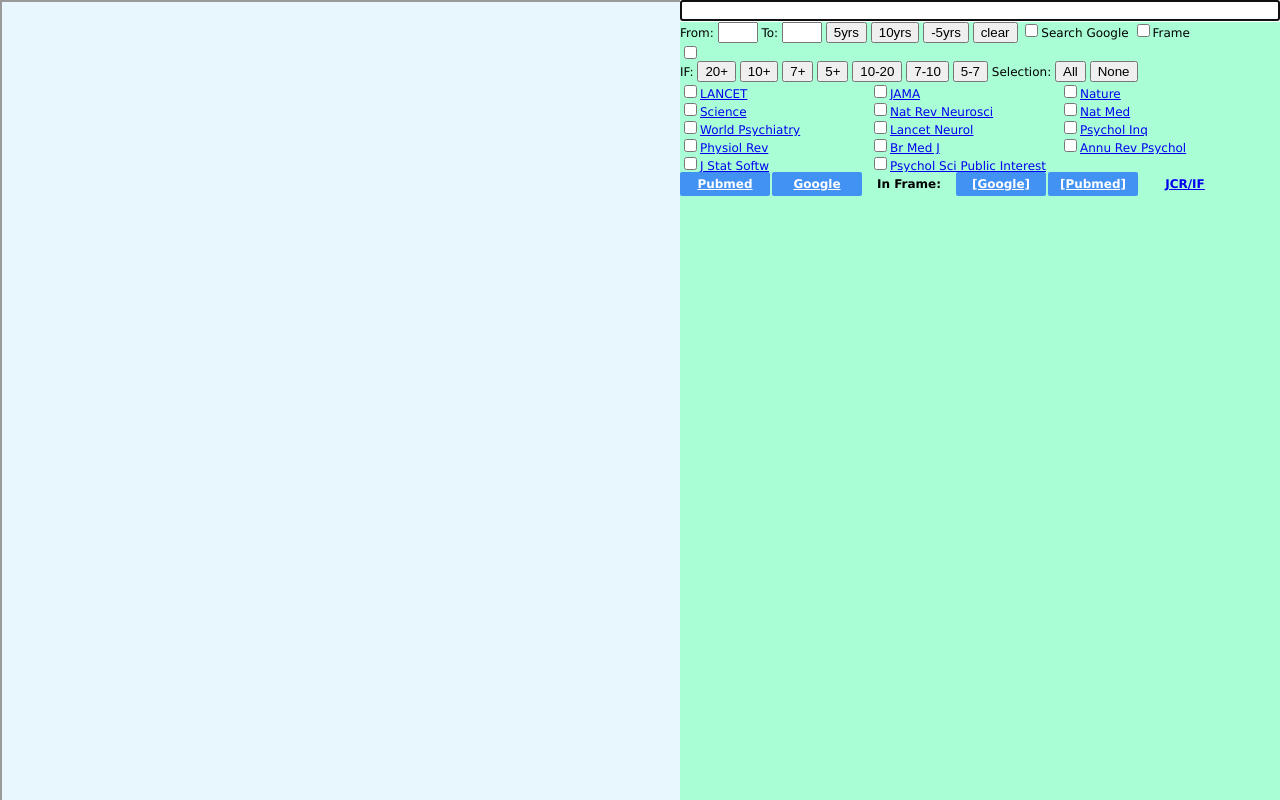
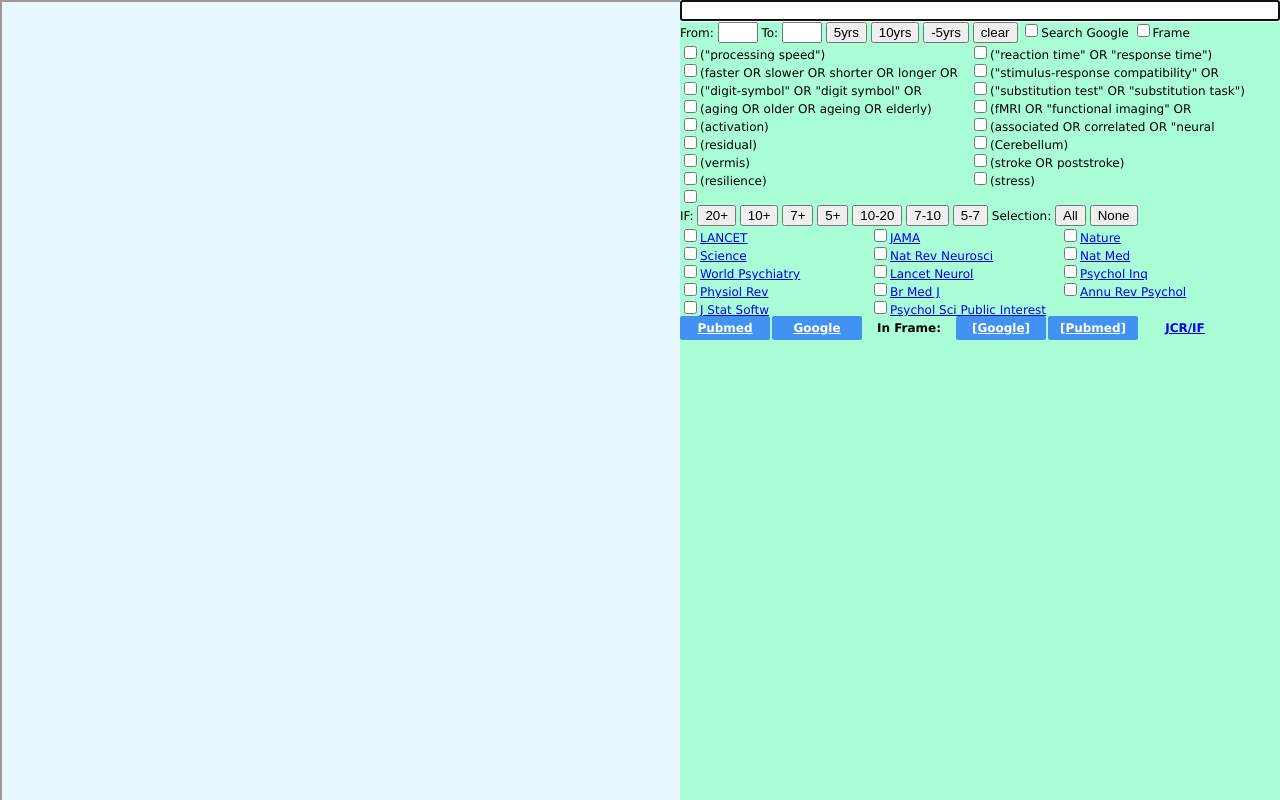
Before and after one commit to clivehywong/search, a plain HTML site: page index.html in a window 1280 px wide. Drawn offline with Linux system fonts and the light colour scheme.

Commit message:
Update index.html

```diff
--- a/index.html
+++ b/index.html
@@ -331,7 +331,7 @@
 		}
 		rawFile.send(null);
 
-		return outstr.filter(function(e1){ return e1==""; });
+		return outstr.filter(function(e1){ return ! /^[# ]/.test(e1); });
 	}
 
     window.onload = function () {
```
